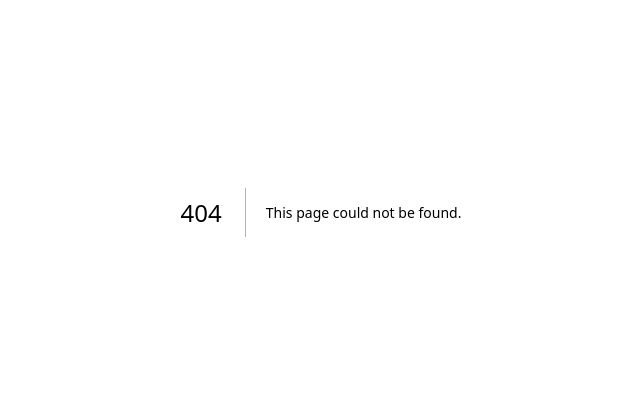
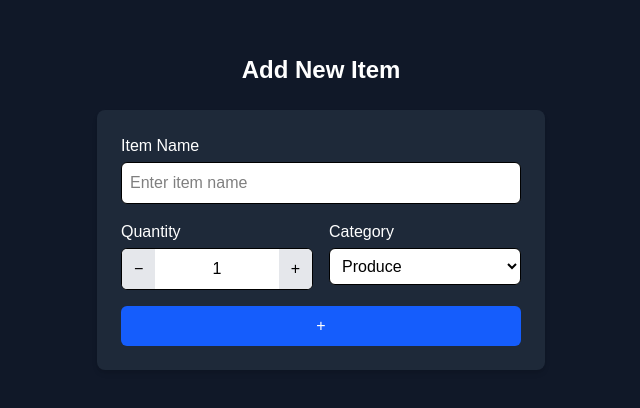
Before and after one commit to vlo-red/cprg306-assignments, a Next.js app: page /week-5 in a window 1280 px wide. Before the commit this address had no page. Shown: the part 188-596 px from the top of the page, without its empty margins (319-959 px from the left). Built offline with nearby package versions, Linux system fonts and the light colour scheme.

Commit message:
Added Week-5 Assignment  + Link to assignment on Home Page

```diff
--- a/app/page.js
+++ b/app/page.js
@@ -17,6 +17,10 @@ export default function HomePage() {
           Go to Week-4 Assignment:{' '}
           <Link href="/week-4">Week-4 Page</Link>
         </li>
+        <li>
+          Go to Week-5 Assignment:{' '}
+          <Link href="/week-5">Week-5 Page</Link>
+        </li>
       </ul>
     </main>
   );
--- /dev/null
+++ b/app/week-5/NewItem.js
@@ -0,0 +1,135 @@
+"use client";
+
+import { useState } from "react";
+
+export default function NewItem() {
+  // State
+  const [name, setName] = useState("");
+  const [quantity, setQuantity] = useState(1);
+  const [category, setCategory] = useState("produce");
+
+  const increment = () => {
+    if (quantity < 99) {
+      setQuantity(quantity + 1);
+    }
+  };
+
+  const decrement = () => {
+    if (quantity > 1) {
+      setQuantity(quantity - 1);
+    }
+  };
+
+  // Form submission
+  const handleSubmit = (event) => {
+    event.preventDefault();
+
+    const item = {
+      name,
+      quantity,
+      category,
+    };
+
+    console.log(item);
+
+    alert(
+      `Added: ${name}, quantity: ${quantity}, category: ${category}`
+    );
+
+    // Reset form
+    setName("");
+    setQuantity(1);
+    setCategory("produce");
+  };
+
+  return (
+    <form
+      onSubmit={handleSubmit}
+      className="max-w-md mx-auto bg-gray-800 text-white p-6 rounded-lg shadow-md space-y-4"
+    >
+      <div>
+        <label className="block mb-1 font-medium">
+          Item Name
+        </label>
+        <input
+          type="text"
+          value={name}
+          onChange={(e) => setName(e.target.value)}
+          required
+          placeholder="Enter item name"
+          className="w-full p-2 rounded-md bg-white text-black border"
+        />
+      </div>
+
+      <div className="flex gap-4">
+
+        <div className="flex-1">
+          <label className="block mb-1 font-medium">
+            Quantity
+          </label>
+
+          <div className="flex items-center border rounded-md overflow-hidden bg-white text-black">
+
+            {/* Minus */}
+            <button
+              type="button"
+              onClick={decrement}
+              className="px-3 py-2 bg-gray-200 hover:bg-gray-300"
+            >
+              −
+            </button>
+
+            <input
+              type="text"
+              value={quantity}
+              readOnly
+              className="w-full text-center p-2 outline-none"
+            />
+
+            {/* Plus */}
+            <button
+              type="button"
+              onClick={increment}
+              className="px-3 py-2 bg-gray-200 hover:bg-gray-300"
+            >
+              +
+            </button>
+          </div>
+        </div>
+
+        {/* Category Dropdown */}
+        <div className="flex-1">
+          <label className="block mb-1 font-medium">
+            Category
+          </label>
+
+          <select
+            value={category}
+            onChange={(e) => setCategory(e.target.value)}
+            className="w-full p-2 border rounded-md bg-white text-black"
+          >
+            <option value="produce">Produce</option>
+            <option value="dairy">Dairy</option>
+            <option value="bakery">Bakery</option>
+            <option value="meat">Meat</option>
+            <option value="frozen foods">Frozen Foods</option>
+            <option value="canned goods">Canned Goods</option>
+            <option value="dry goods">Dry Goods</option>
+            <option value="beverages">Beverages</option>
+            <option value="snacks">Snacks</option>
+            <option value="household">Household</option>
+            <option value="other">Other</option>
+          </select>
+        </div>
+      </div>
+
+      {/*  Submit Button */}
+      <button
+        type="submit"
+        className="w-full bg-blue-600 py-2 rounded-md hover:bg-blue-700 transition"
+      >
+        +
+      </button>
+    </form>
+  );
+}
--- /dev/null
+++ b/app/week-5/page.js
@@ -0,0 +1,15 @@
+import NewItem from "./NewItem";
+
+export default function Page() {
+  return (
+    <main className="min-h-screen bg-gray-900 flex items-center justify-center p-6">
+      <div className="w-full max-w-lg">
+        <h1 className="text-2xl font-bold text-white mb-6 text-center">
+          Add New Item
+        </h1>
+
+        <NewItem />
+      </div>
+    </main>
+  )
+}
```
